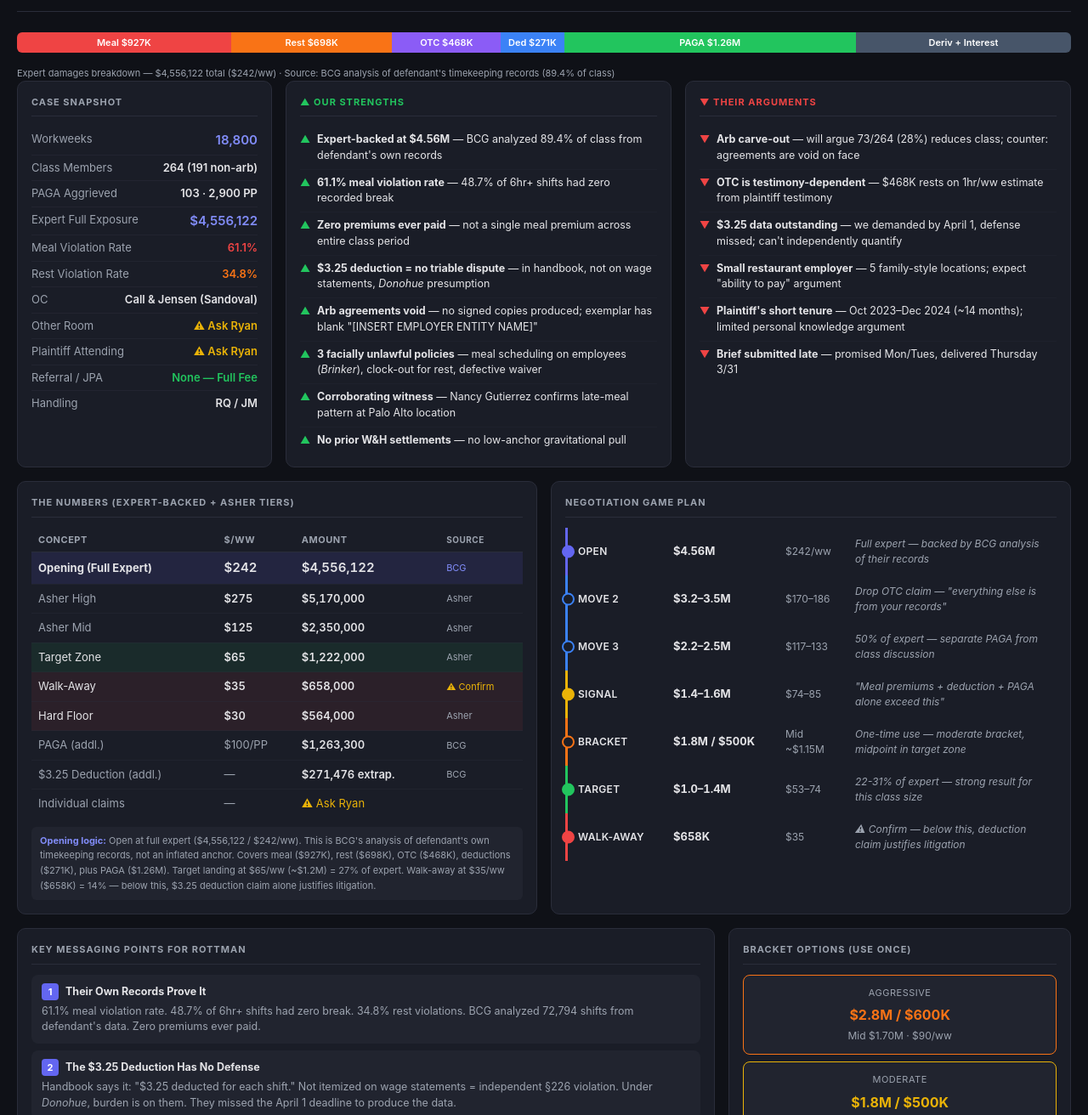
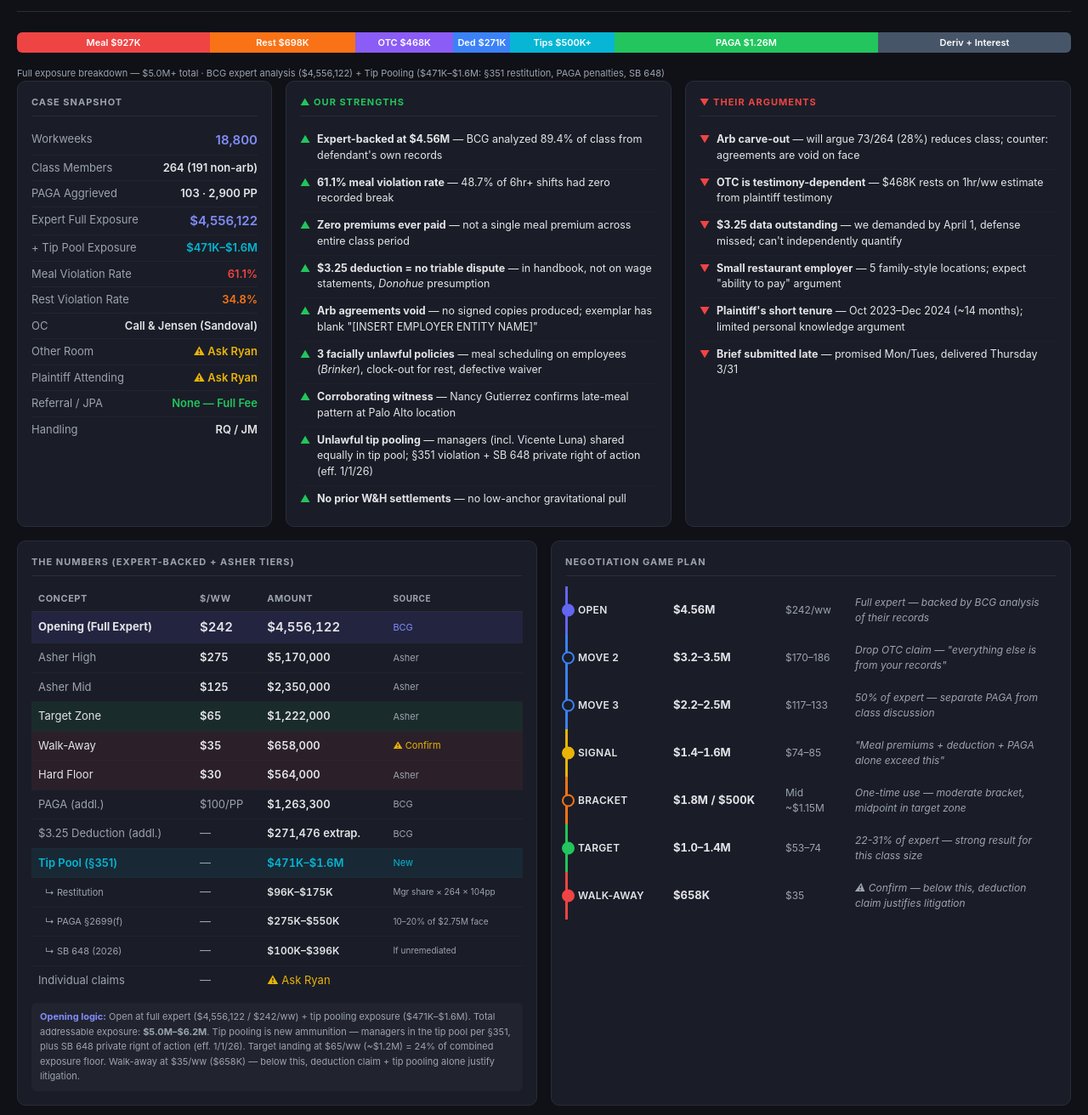
Before and after one commit to ryanquadrel/blackstone-dashboards, a website: page public/mediation-strategy/vasquez-lulus/index.html in a window 1280 px wide. Shown: the part 112-1424 px from the top of the page at 85% size. Drawn offline with Linux system fonts and the light colour scheme.

Commit message:
Update Vasquez v Lulus strategy dashboard — add tip pooling exposure (§351 + SB 648)

```diff
--- a/public/mediation-strategy/vasquez-lulus/index.html
+++ b/public/mediation-strategy/vasquez-lulus/index.html
@@ -168,14 +168,15 @@
 
 <!-- DAMAGES BAR -->
 <div class="dmg-bar">
-  <div style="width:20.3%;background:#ef4444;" title="Meal Period: $926,759">Meal $927K</div>
-  <div style="width:15.3%;background:#f97316;" title="Rest Period: $697,535">Rest $698K</div>
-  <div style="width:10.3%;background:#8b5cf6;" title="Off-the-Clock: $468,490">OTC $468K</div>
-  <div style="width:6.0%;background:#3b82f6;" title="$3.25 Deduction: $271,476">Ded $271K</div>
-  <div style="width:27.7%;background:#22c55e;" title="PAGA: $1,263,300">PAGA $1.26M</div>
-  <div style="width:20.4%;background:#475569;" title="Derivative + Interest">Deriv + Interest</div>
+  <div style="width:18.3%;background:#ef4444;" title="Meal Period: $926,759">Meal $927K</div>
+  <div style="width:13.8%;background:#f97316;" title="Rest Period: $697,535">Rest $698K</div>
+  <div style="width:9.3%;background:#8b5cf6;" title="Off-the-Clock: $468,490">OTC $468K</div>
+  <div style="width:5.4%;background:#3b82f6;" title="$3.25 Deduction: $271,476">Ded $271K</div>
+  <div style="width:9.9%;background:#06b6d4;" title="Tip Pooling: $471K–$1.6M (§351 restitution + PAGA + SB 648)">Tips $500K+</div>
+  <div style="width:25.0%;background:#22c55e;" title="PAGA: $1,263,300">PAGA $1.26M</div>
+  <div style="width:18.3%;background:#475569;" title="Derivative + Interest">Deriv + Interest</div>
 </div>
-<div class="dmg-bar-label">Expert damages breakdown — $4,556,122 total ($242/ww) · Source: BCG analysis of defendant's timekeeping records (89.4% of class)</div>
+<div class="dmg-bar-label">Full exposure breakdown — $5.0M+ total · BCG expert analysis ($4,556,122) + Tip Pooling ($471K–$1.6M: §351 restitution, PAGA penalties, SB 648)</div>
 
 <!-- TOP ROW: Snapshot + Strengths + Weaknesses -->
 <div class="grid grid-top" style="margin-bottom:16px;">
@@ -187,6 +188,7 @@
     <div class="kv-row"><span class="kv-label">Class Members</span><span class="kv-value">264 (191 non-arb)</span></div>
     <div class="kv-row"><span class="kv-label">PAGA Aggrieved</span><span class="kv-value">103 · 2,900 PP</span></div>
     <div class="kv-row"><span class="kv-label">Expert Full Exposure</span><span class="kv-value big">$4,556,122</span></div>
+    <div class="kv-row"><span class="kv-label">+ Tip Pool Exposure</span><span class="kv-value" style="color:#06b6d4;">$471K–$1.6M</span></div>
     <div class="kv-row"><span class="kv-label">Meal Violation Rate</span><span class="kv-value" style="color:var(--red);">61.1%</span></div>
     <div class="kv-row"><span class="kv-label">Rest Violation Rate</span><span class="kv-value" style="color:var(--orange);">34.8%</span></div>
     <div class="kv-row"><span class="kv-label">OC</span><span class="kv-value">Call & Jensen (Sandoval)</span></div>
@@ -207,6 +209,7 @@
       <li><strong>Arb agreements void</strong> — no signed copies produced; exemplar has blank "[INSERT EMPLOYER ENTITY NAME]"</li>
       <li><strong>3 facially unlawful policies</strong> — meal scheduling on employees (<em>Brinker</em>), clock-out for rest, defective waiver</li>
       <li><strong>Corroborating witness</strong> — Nancy Gutierrez confirms late-meal pattern at Palo Alto location</li>
+      <li><strong>Unlawful tip pooling</strong> — managers (incl. Vicente Luna) shared equally in tip pool; §351 violation + SB 648 private right of action (eff. 1/1/26)</li>
       <li><strong>No prior W&H settlements</strong> — no low-anchor gravitational pull</li>
     </ul>
   </div>
@@ -244,11 +247,15 @@
         <tr class="floor-row"><td>Hard Floor</td><td class="money">$30</td><td class="money">$564,000</td><td style="font-size:11px; color:var(--text-dim);">Asher</td></tr>
         <tr><td class="label-cell">PAGA (addl.)</td><td class="label-cell">$100/PP</td><td class="money">$1,263,300</td><td style="font-size:11px; color:var(--text-dim);">BCG</td></tr>
         <tr><td class="label-cell">$3.25 Deduction (addl.)</td><td class="label-cell">—</td><td class="money">$271,476 extrap.</td><td style="font-size:11px; color:var(--text-dim);">BCG</td></tr>
+        <tr style="background:rgba(6,182,212,0.08);"><td style="font-weight:600; color:#06b6d4;">Tip Pool (§351)</td><td class="label-cell">—</td><td class="money" style="color:#06b6d4;">$471K–$1.6M</td><td style="font-size:11px; color:#06b6d4;">New</td></tr>
+        <tr><td class="label-cell" style="padding-left:16px; font-size:11px;">↳ Restitution</td><td class="label-cell">—</td><td class="money" style="font-size:12px;">$96K–$175K</td><td style="font-size:10px; color:var(--text-dim);">Mgr share × 264 × 104pp</td></tr>
+        <tr><td class="label-cell" style="padding-left:16px; font-size:11px;">↳ PAGA §2699(f)</td><td class="label-cell">—</td><td class="money" style="font-size:12px;">$275K–$550K</td><td style="font-size:10px; color:var(--text-dim);">10–20% of $2.75M face</td></tr>
+        <tr><td class="label-cell" style="padding-left:16px; font-size:11px;">↳ SB 648 (2026)</td><td class="label-cell">—</td><td class="money" style="font-size:12px;">$100K–$396K</td><td style="font-size:10px; color:var(--text-dim);">If unremediated</td></tr>
         <tr><td class="label-cell">Individual claims</td><td class="label-cell">—</td><td class="label-cell" style="color:var(--yellow);">⚠ Ask Ryan</td><td></td></tr>
       </tbody>
     </table>
     <div style="margin-top:10px; padding:8px 10px; background:var(--card-alt); border-radius:6px; font-size:11px; color:var(--text-dim); line-height:1.6;">
-      <strong style="color:var(--accent-light);">Opening logic:</strong> Open at full expert ($4,556,122 / $242/ww). This is BCG's analysis of defendant's own timekeeping records, not an inflated anchor. Covers meal ($927K), rest ($698K), OTC ($468K), deductions ($271K), plus PAGA ($1.26M). Target landing at $65/ww (~$1.2M) = 27% of expert. Walk-away at $35/ww ($658K) = 14% — below this, $3.25 deduction claim alone justifies litigation.
+      <strong style="color:var(--accent-light);">Opening logic:</strong> Open at full expert ($4,556,122 / $242/ww) + tip pooling exposure ($471K–$1.6M). Total addressable exposure: <strong>$5.0M–$6.2M</strong>. Tip pooling is new ammunition — managers in the tip pool per §351, plus SB 648 private right of action (eff. 1/1/26). Target landing at $65/ww (~$1.2M) = 24% of combined exposure floor. Walk-away at $35/ww ($658K) — below this, deduction claim + tip pooling alone justify litigation.
     </div>
   </div>
 
@@ -325,8 +332,12 @@
       <div class="msg-body">No signed copies produced. Exemplar has "[INSERT EMPLOYER ENTITY NAME]" as a placeholder in both English and Spanish. Void for indefiniteness. Settlement resolves this risk for them entirely.</div>
     </div>
     <div class="msg-card">
-      <div class="msg-title"><span class="msg-num">5</span>PAGA Survives Regardless</div>
-      <div class="msg-body">$1.26M in PAGA penalties. Not arbitrable. All 103 aggrieved employees count — including the 73 with purported arb agreements. 55.3% meal violations, 53.1% rest violations across PAGA period.</div>
+      <div class="msg-title"><span class="msg-num">5</span>Managers in the Tip Pool — §351 + SB 648</div>
+      <div class="msg-body">Plaintiff confirms managers (Vicente Luna) shared equally in tip pool. Lab. Code §351 flatly prohibits this. <em>Chau v. Starbucks</em> won't help — Luna is a manager, not a service-level shift lead. SB 648 (eff. 1/1/26) adds private right of action with $100/$250 per-employee penalties + attorney fees. If unremediated, this exposure is growing every pay period right now.</div>
+    </div>
+    <div class="msg-card">
+      <div class="msg-title"><span class="msg-num">6</span>PAGA Survives Regardless</div>
+      <div class="msg-body">$1.26M in PAGA penalties. Not arbitrable. All 103 aggrieved employees count — including the 73 with purported arb agreements. 55.3% meal violations, 53.1% rest violations across PAGA period. Tip pooling adds another independent PAGA penalty track.</div>
     </div>
   </div>
 
```
